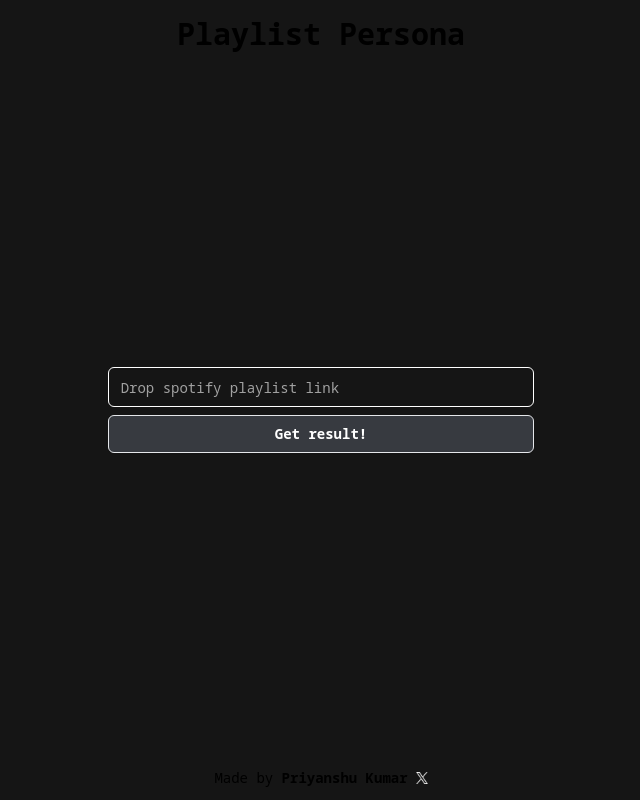
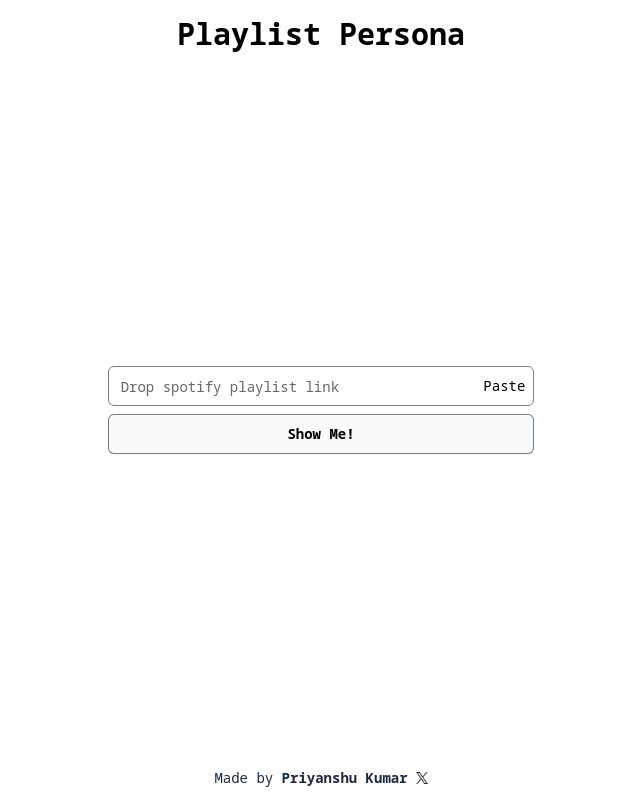
Before and after one commit to priyanshuxkumar/PlaylistPersona, a Next.js app: page / in a window 1280 px wide. Shown: the whole page, without its empty margins (319-959 px from the left). Built offline with nearby package versions, Linux system fonts and the light colour scheme.

Commit message:
update UI and implement URL validation and fix error

```diff
--- a/src/app/component/Card.tsx
+++ b/src/app/component/Card.tsx
@@ -1,11 +1,11 @@
 const Card = ({ data }: { data: any }) => {
   return (
-    <div className="mx-auto max-w-xl rounded-md bg-black p-1">
+    <div className="mx-auto max-w-xl rounded-lg bg-black p-1">
       <div className="flex flex-col rounded-md bg-white">
         <div className="flex flex-1 flex-col justify-between p-6">
           <div className="flex-1 pt-2">
             <blockquote>
-              <p className="text-base font-semibold mb-2 text-gray-800">{data?.mood}</p>
+              <p className="text-xl font-bold mb-2 text-gray-800">{data?.mood}</p>
               <p className="text-sm text-gray-800">{data?.description}</p>
             </blockquote>
           </div>
--- a/src/app/component/ErrorAlert.tsx
+++ b/src/app/component/ErrorAlert.tsx
@@ -3,7 +3,7 @@
 
 const ErrorAlert = ({ error }: { error: string }) => {
   return (
-    <div className="rounded-md border-l-4 border-red-500 bg-red-100 p-4">
+    <div className="rounded-md border-red-500 bg-red-100 p-4">
       <div className="flex items-center justify-between space-x-4">
         <div>
           <AlertTriangle className="h-6 w-6 text-red-600" />
--- a/src/app/page.tsx
+++ b/src/app/page.tsx
@@ -1,33 +1,63 @@
 "use client";
 
 import axios, { AxiosError } from "axios";
-import { useState } from "react";
+import { useEffect, useState } from "react";
 import Loading from "./component/Loader";
 import Image from "next/image";
 import xlogo from "../../public/x-logo.png";
 import Card from "./component/Card";
 import ErrorAlert from "./component/ErrorAlert";
+import { CircleX } from 'lucide-react';
 import Blocked from "./component/Blocked";
 
 export default function Home() {
-  const [isFetching, setIsFetching] = useState(false);
-  const [playlistLink, setPlaylistLink] = useState("");
+  // Regex for validating Spotify playlist URL
+  const spotifyPlaylistUrlRegex = /^https:\/\/open\.spotify\.com\/playlist\/[a-zA-Z0-9]{22}/;
+
+  const [isFetching, setIsFetching] = useState<boolean>(false);
+  const [playlistLink, setPlaylistLink] = useState<string>("");
 
   //Error Handling
-  const [error, setError] = useState("");
+  const [error, setError] = useState<string>("");
 
   //Rate Limit
-  const [isRateLimited, setIsRateLimited] = useState(false);
+  const [isRateLimited, setIsRateLimited] = useState<boolean>(false);
 
-  const [moodProfile, setMoodProfile] = useState("");
+  const [moodProfile, setMoodProfile] = useState<string>("");
 
+  const [isPlaylistUrlInValid , setIsPlaylistUrlInValid] = useState<boolean>(false);
+
+  //Disappear error and Rate Limited UI
+  useEffect(() => {
+    let errorTimeout: NodeJS.Timeout;
+    let rateLimitTimeout: NodeJS.Timeout;
+
+    if (error) {
+      errorTimeout = setTimeout(() => {
+        setError('');
+      }, 4000);
+    }
+
+    if (isRateLimited) {
+      rateLimitTimeout = setTimeout(() => {
+        setIsRateLimited(false);
+      }, 10000);
+    }
+
+    return () => {
+      if (errorTimeout) clearTimeout(errorTimeout);
+      if (rateLimitTimeout) clearTimeout(rateLimitTimeout);
+    };
+  }, [error, isRateLimited]);
+
+  //Api call
   const getResult = async () => {
     setIsFetching(true);
     const playlistLinkJson = JSON.stringify(playlistLink);
     try {
       const response = await axios.post("/api/analyze", playlistLinkJson);
       if (response.status == 200) {
-        setMoodProfile(response.data);
+        setMoodProfile(response.data.data);
         setPlaylistLink('');
       }
       if(response.status == 429){
@@ -47,44 +77,59 @@
     }
   };
 
-  //Disappear error
-  if (error != "") {
-    setTimeout(() => {
-      setError("");
-    }, 4000);
-  }
+  //Input On change
+  const inputOnChange = (e:  React.ChangeEvent<HTMLInputElement>) => {
+    const { value } = e.target;
+    setPlaylistLink(value);
 
-  if(isRateLimited == true){
-    setTimeout(() => {
-      setIsRateLimited(false);
-    }, 10000);
-  }
+    // Checking if Playlist Link is Valid
+    if (value && !spotifyPlaylistUrlRegex.test(value)) {
+      setIsPlaylistUrlInValid(true);
+    }else{
+      setIsPlaylistUrlInValid(false);
+    }
+  };
+
   return (
-    <main className="bg-[#151515] h-screen flex flex-col justify-between items-center">
+    <main className="bg-white h-screen max-h-screen flex flex-col justify-between items-center">
       <div className="pt-4">
-        <h5 className="text-3xl font-semibold text-center">Playlist Persona</h5>
+        <h5 className="text-3xl text-black font-semibold text-center">Playlist Persona</h5>
       </div>
 
       <div className="w-11/12 lg:w-1/3">
+
+      <div className="border h-10 text-black border-black/50 rounded-md flex items-center">
         <input
-          onChange={(e) => setPlaylistLink(e.target.value)}
-          className="flex h-10 w-full rounded-md border border-white bg-transparent px-3 py-2 text-sm placeholder:text-white/60 focus:outline-none focus:ring-1 focus:ring-black/30 focus:ring-offset-1 disabled:cursor-not-allowed disabled:opacity-50"
+          onChange={inputOnChange}
+          className="flex h-10 w-full rounded-md text-black bg-transparent px-3 py-2 text-sm placeholder:text-black/60 focus:outline-none  disabled:cursor-not-allowed disabled:opacity-50"
           type="text"
           value={playlistLink}
           placeholder="Drop spotify playlist link"
         ></input>
+
+        {isPlaylistUrlInValid && <span className="px-1"><CircleX strokeWidth={1.5} color="red"/></span>}
+
+        <button
+          type="button"
+          onClick={() => navigator.clipboard.readText().then(text => setPlaylistLink(text))}
+          className="h-10 px-2 rounded-md text-sm text-black">
+          Paste
+        </button>
+        </div>
+
+
         <button
           onClick={getResult}
           type="button"
           disabled={!playlistLink || isFetching}
-          className="w-full mt-2 rounded-md border bg-[#373A40] px-3 py-2 text-sm font-semibold text-white shadow-sm hover:bg-[#2f333b] focus-visible:outline focus-visible:outline-2 focus-visible:outline-offset-2 focus-visible:outline-black"
+          className="w-full h-10 mt-2 rounded-md border border-black/50 bg-slate-50 px-3 py-2 text-sm font-semibold text-black shadow-sm hover:bg-slate-100 focus-visible:outline focus-visible:outline-2 focus-visible:outline-offset-2 focus-visible:outline-black"
         >
           {isFetching ? (
             <div className="flex justify-center gap-2">
-              <Loading size={20} width={2} /> Please wait
+              <Loading size={20} width={2} /> Analyzing your playlist...
             </div>
           ) : (
-            "Get result!"
+            "Show Me!"
           )}
         </button>
 
@@ -96,7 +141,7 @@
       </div>
 
       <div className="pb-3 flex items-center gap-2">
-        <h5 className="text-sm text-center">
+        <h5 className="text-sm text-center text-slate-800">
           Made by <span className="font-semibold">Priyanshu Kumar</span>
         </h5>{" "}
         <div>
--- /dev/null
+++ b/src/app/utils/ApiError.ts
@@ -0,0 +1,11 @@
+class ApiError extends Error {
+  statusCode: number;
+
+  constructor(message: string, statusCode: number) {
+    super(message);
+    this.statusCode = statusCode;
+    Object.setPrototypeOf(this, ApiError.prototype);
+  }
+}
+
+export {ApiError};
--- a/src/app/utils/helper.ts
+++ b/src/app/utils/helper.ts
@@ -1,6 +1,7 @@
 import axios from "axios";
 import { NextResponse } from "next/server";
 import qs from "qs";
+import { ApiError } from "./ApiError";
 
 
 let tokenCache:any = null;
@@ -50,7 +51,7 @@
 async function getPlaylistDetails(token: string, playlistLink: string) {
   const playlistIdMatch = playlistLink.match(/playlist\/([^?]+)/);
   if (!playlistIdMatch) {
-    throw new Error("Invalid playlist URL");
+    throw new ApiError("Invalid playlist URL" , 400);
   }
 
   const playlistId = playlistIdMatch[1];
@@ -62,10 +63,12 @@
         Authorization: `Bearer ${token}`,
       },
     });
-
+    if(!response){
+      throw new ApiError("Playlist not found" , 404);
+    }
     return response.data;
   } catch (error) {
-    throw new Error("Failed to fetch playlist details");
+    throw new ApiError("Failed to fetch playlist details" , 500);
   }
 }
 
```
Also changed, not shown: src/app/api/analyze/route.ts (+5 -5 lines), public/x-logo.png.
